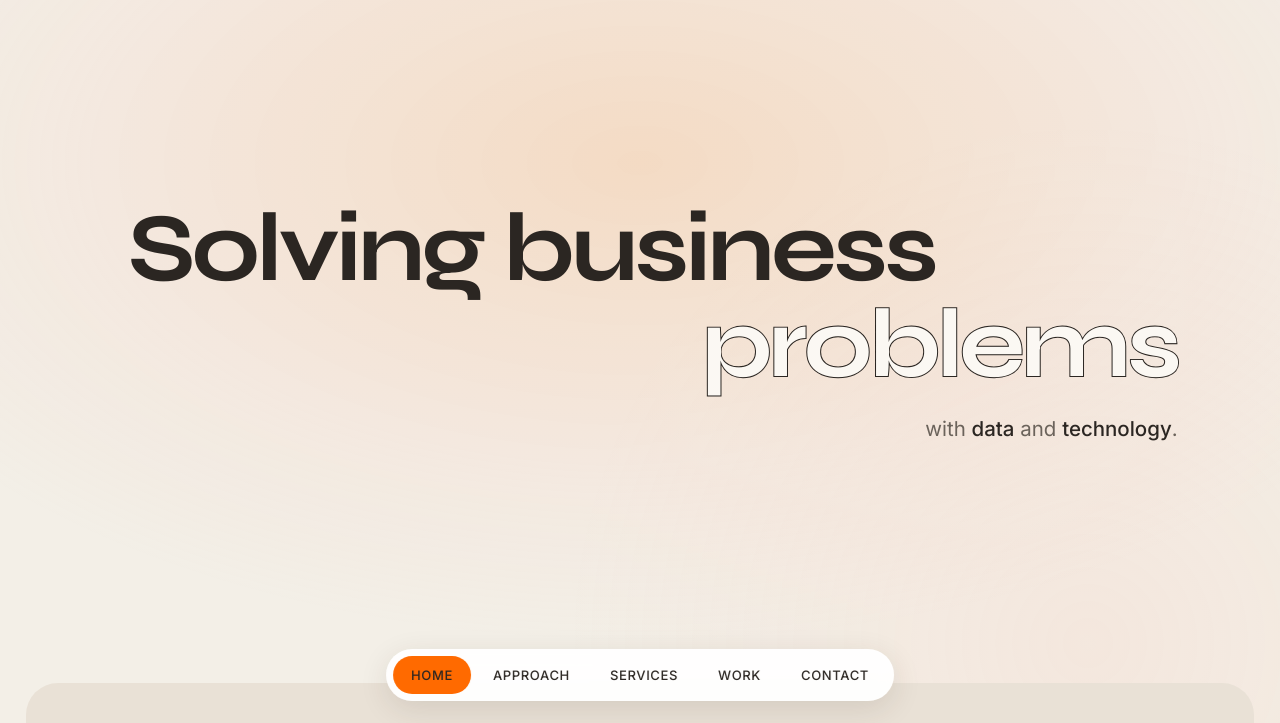
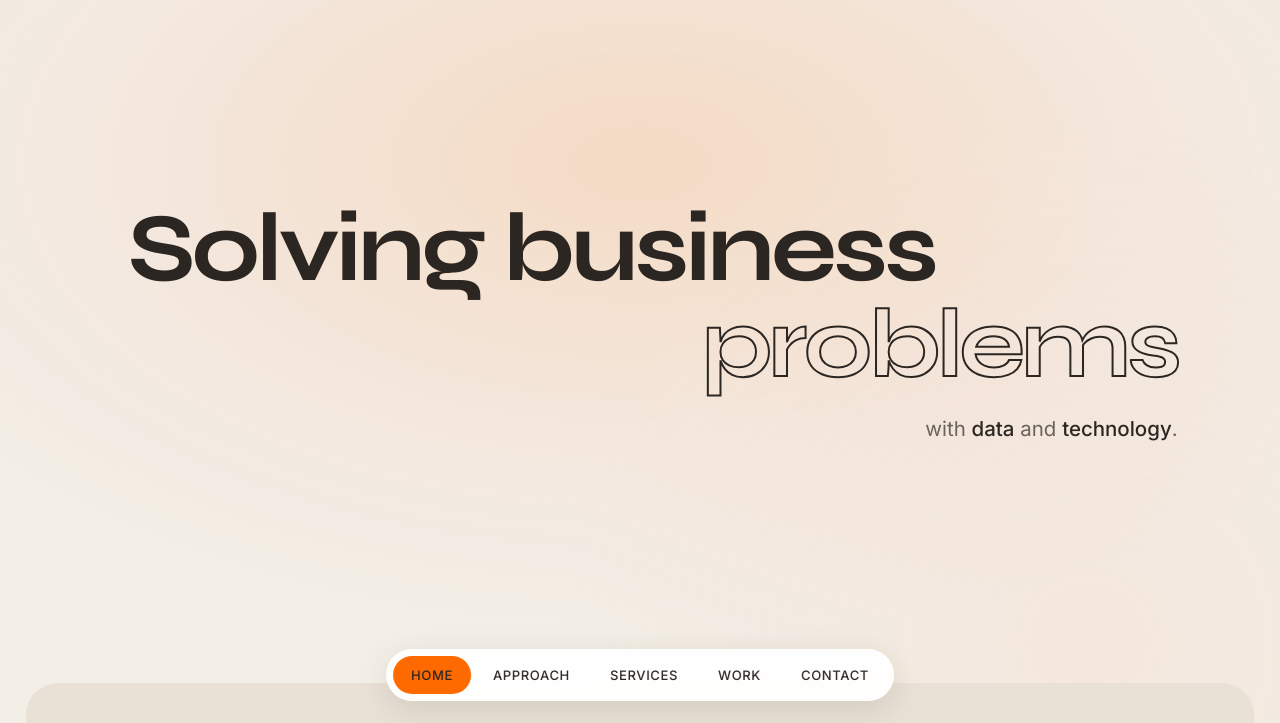
Before and after one commit to schk-lumi/luminous-consulting, a plain HTML site: page index.html in a window 1280 px wide. Shown: the part 77-800 px from the top of the page. Drawn offline with nearby package versions, Linux system fonts and the light colour scheme; a web font is replaced by a local one.

Commit message:
Hero outline: see-through with overlap-free Syne Bold so the stroke is clean
Co-Authored-By: Claude Opus 5.5 <noreply@anthropic.com>
Claude-Session: https://claude.ai/code/session_01Q8EeU5fi8G1M6gDjVr2hb9

```diff
--- a/index.html
+++ b/index.html
@@ -12,6 +12,8 @@
 /* BDO Grotesk: add the font files to /fonts and these rules will pick them up.
    Until then the body falls back to Inter. */
 @font-face{font-family:"BDO Grotesk";src:url("fonts/BDOGrotesk-Regular.woff2") format("woff2");font-weight:400;font-display:swap}
+/* Syne Bold with overlaps removed (OFL, see fonts/Syne-OFL.txt), so see-through outline text stays clean */
+@font-face{font-family:"Syne Outline";src:url("fonts/SyneOutline-Bold.woff2") format("woff2");font-weight:700;font-display:swap}
 @font-face{font-family:"BDO Grotesk";src:url("fonts/BDOGrotesk-Medium.woff2") format("woff2");font-weight:500 600;font-display:swap}
 
 :root{
@@ -52,7 +54,7 @@ h1,h2,h3,h4{font-family:var(--head);color:var(--ink);letter-spacing:-.04em}
 .hero .l1{display:block;padding-left:4vw}
 .hero .l2{display:block;text-align:right;padding-right:2vw}
 .hero .l1 .in,.hero .l2 .in{display:inline-block;will-change:transform}
-.hero .l2 .outline{--fill:var(--cream-2);--stroke:2px}
+.hero .l2 .outline{font-family:"Syne Outline","Syne",sans-serif;--fill:transparent;--stroke:2px}
 .hero p{margin:22px 2vw 0 auto;max-width:420px;text-align:right;font-size:clamp(18px,1.6vw,24px);line-height:1.5;color:var(--muted)}
 .hero p b{color:var(--ink);font-weight:500}
 
```
Also changed, not shown: fonts/Syne-OFL.txt (added), fonts/SyneOutline-Bold.woff2 (added).
